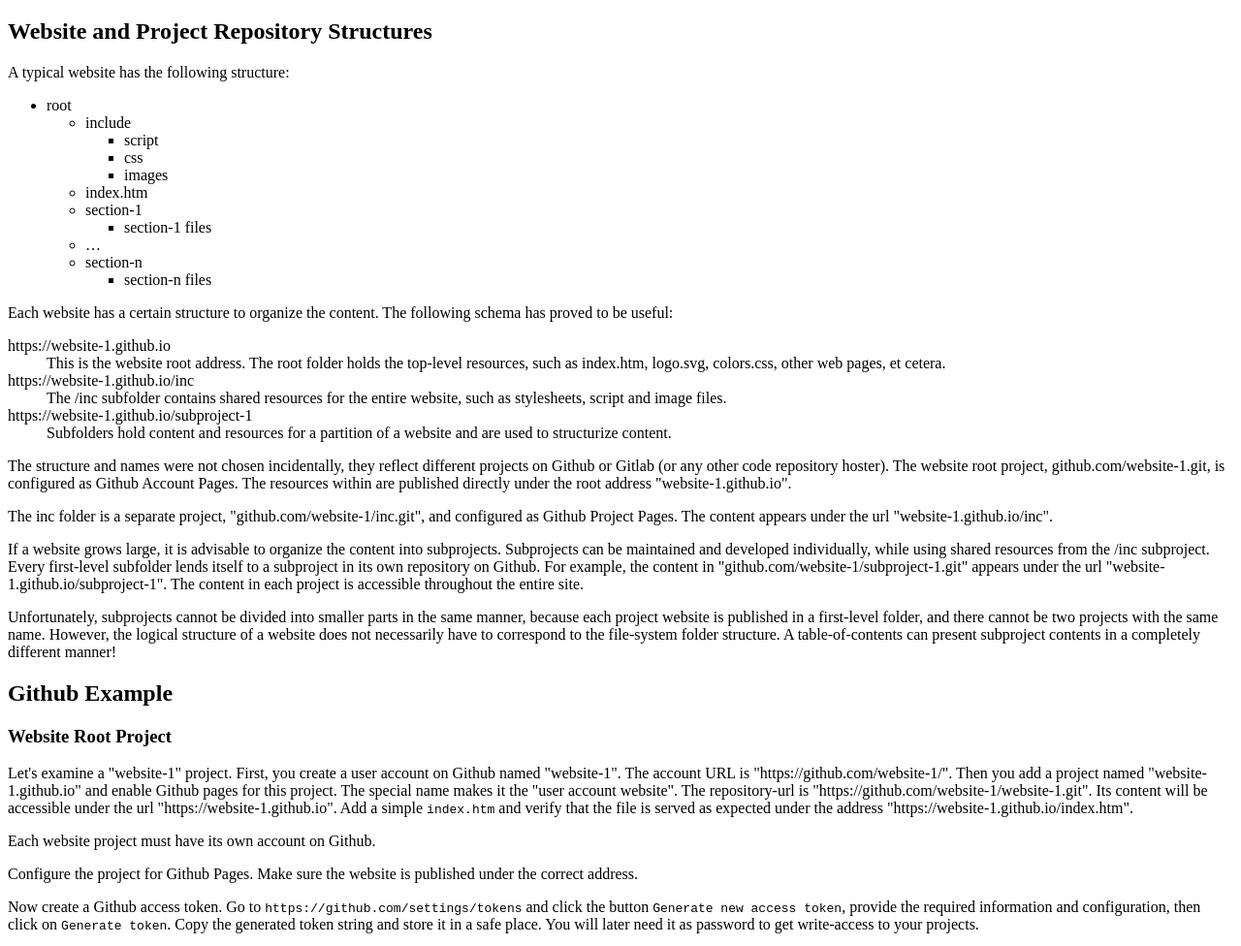
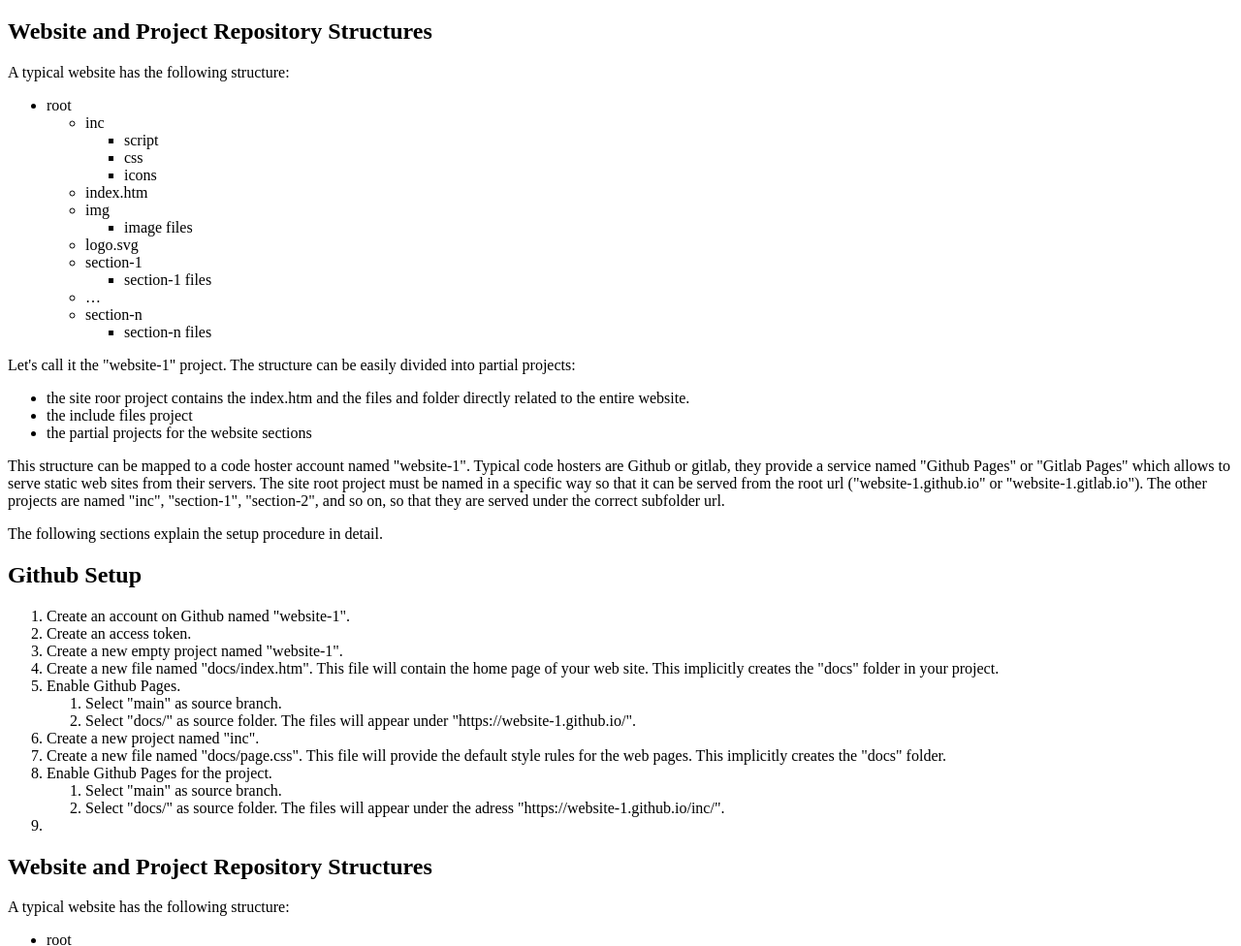
Before and after one commit to BassMatiOnCode/SVG, a plain HTML site: page project-structures.htm in a window 1280 px wide. Shown: the part 61-1037 px from the top of the page at 97% size. Drawn offline with Linux system fonts and the light colour scheme; a script that the page names is missing.

Commit message:
update project-structures.htm

```diff
--- a/project-structures.htm
+++ b/project-structures.htm
@@ -18,6 +18,10 @@
 .no-bullets ul { padding-left : 15px }
 </style>
 
+<style>
+.dense { margin-top : 0px ; margin-bottom : 0px }
+</style>
+
 <title>Web Design - Project Structures</title>
 
 </head><body><header id="page-header"></header><div id="main-toolbar"></div><main id="page-content">
@@ -26,6 +30,74 @@
 
 <p id="page-abstract"></p>
 
+
+
+<h2 cbc>Website and Project Repository Structures</h2><div>
+
+<p>A typical website has the following structure:</p>
+
+<ul class="collapsible dense">
+<li>root
+	<ul>
+	<li>inc
+		<ul>
+		<li>script</li>
+		<li>css</li>
+		<li>icons</li>
+		</ul></li>
+	<li>index.htm</li>
+	<li>img
+    <ul>
+    <li>image files</li>
+	  </ul></li>
+	<li>logo.svg</li>
+	<li>section-1
+		<ul>
+		<li>section-1 files</li>
+		</ul></li>
+	<li>&hellip;</li>
+	<li>section-n
+		<ul>
+		<li>section-n files</li>
+		</ul></li>
+	</ul></li>
+</ul>
+
+<p>Let's call it the "website-1" project. The structure can be easily divided into partial projects:</p>
+
+<ul>
+<li>the site roor project contains the index.htm and the files and folder directly related to the entire website.</li>
+<li>the include files project</li>
+<li>the partial projects for the website sections</li>
+</ul>
+
+<p>This structure can be mapped to a code hoster account named "website-1". Typical code hosters are Github or gitlab, they provide a service named "Github Pages" or "Gitlab Pages" which allows to serve static web sites from their servers. The site root project must be named in a specific way so that it can be served from the root url ("website-1.github.io" or "website-1.gitlab.io"). The other projects are named "inc", "section-1", "section-2", and so on, so that they are served under the correct subfolder url.</p>
+
+<p>The following sections explain the setup procedure in detail.</p>
+
+<!-- h2 --></h2>
+
+<h2 cbc>Github Setup</h2><div>
+
+<ol class="instructions collapsible">
+<li>Create an account on Github named "website-1".</li>
+<li>Create an access token.</li>
+<li>Create a new empty project named "website-1".</li>
+<li>Create a new file named "docs/index.htm". This file will contain the home page of your web site. This implicitly creates the "docs" folder in your project. </li>
+<li>Enable Github Pages.
+  <ol>
+  <li>Select "main" as source branch.</li>
+  <li>Select "docs/" as source folder. The files will appear under "https://website-1.github.io/".</li>
+  </ol></li>
+<li>Create a new project named "inc".</li>
+<li>Create a new file named "docs/page.css". This file will provide the default style rules for the web pages. This implicitly creates the "docs" folder.</li>
+<li>Enable Github Pages for the project.
+  <ol>
+  <li>Select "main" as source branch.</li>
+  <li>Select "docs/" as source folder. The files will appear under the adress "https://website-1.github.io/inc/".</li>
+  </ol></li>
+<li></li>
+</ol>
 <h2 cbc>Website and Project Repository Structures</h2><div>
 
 <p>A typical website has the following structure:</p>
```
